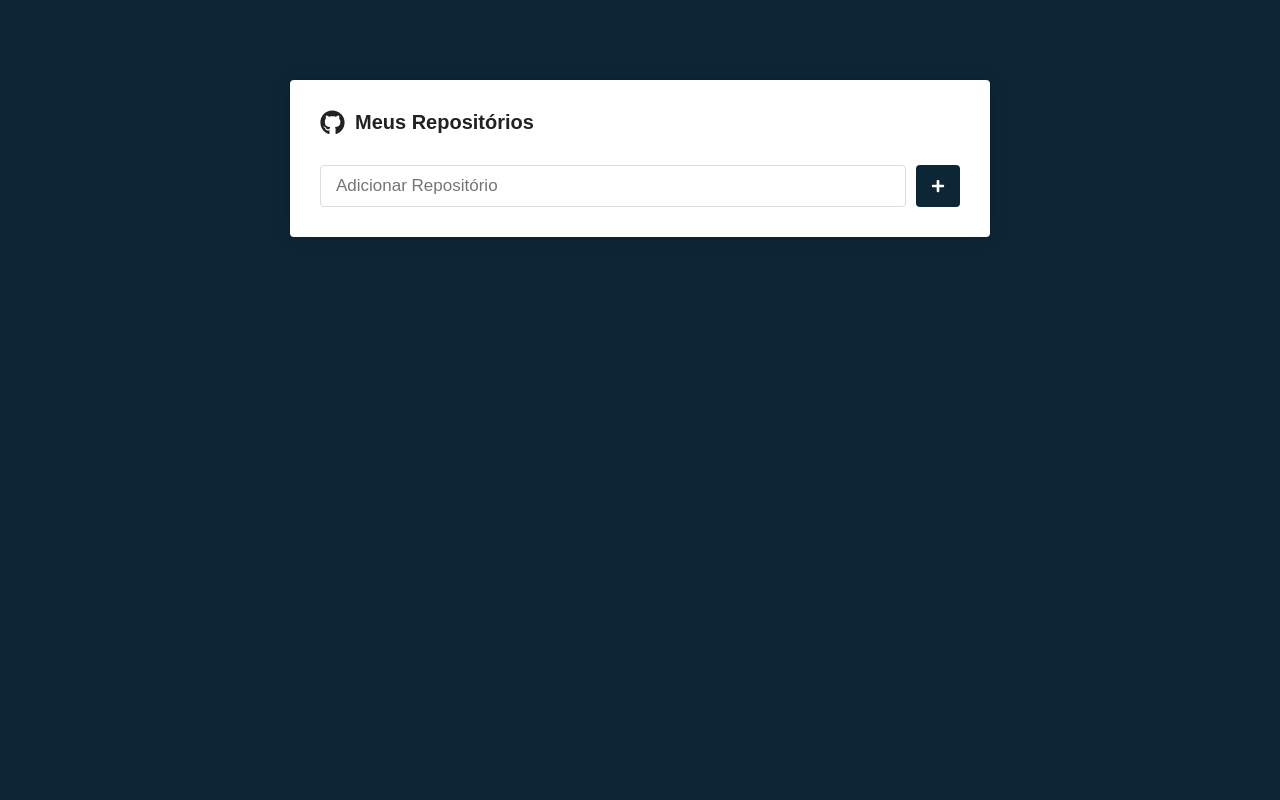
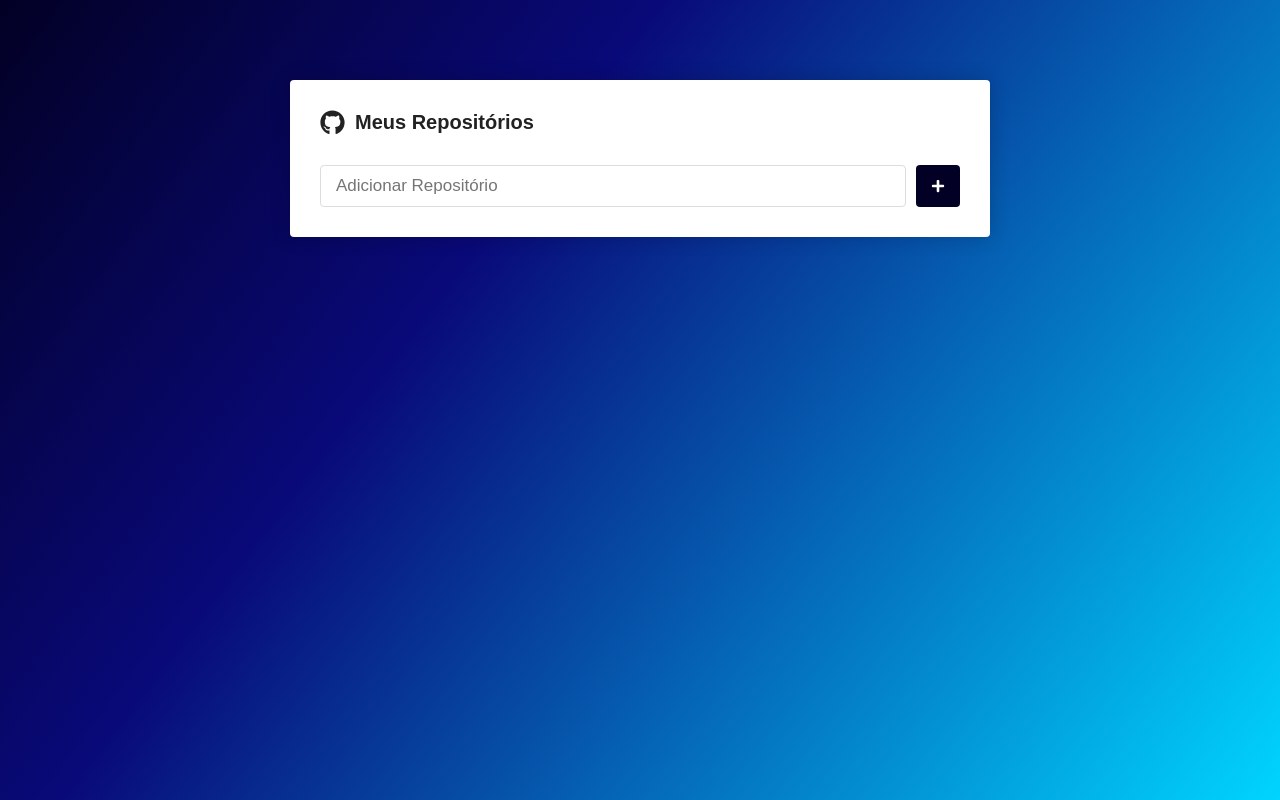
Before and after one commit to danilocucharro/fav-repo, a React (Create React App) app: page / in a window 1280 px wide. Built offline with nearby package versions, Linux system fonts and the light colour scheme.

Commit message:
novo background aplicado, e agora o app se comunica com a api do github atraves da biblioteca axios

```diff
--- a/package.json
+++ b/package.json
@@ -6,6 +6,7 @@
     "@testing-library/jest-dom": "^5.14.1",
     "@testing-library/react": "^13.0.0",
     "@testing-library/user-event": "^13.2.1",
+    "axios": "^1.4.0",
     "react": "^18.2.0",
     "react-dom": "^18.2.0",
     "react-icons": "^4.8.0",
--- a/src/pages/Main/index.js
+++ b/src/pages/Main/index.js
@@ -1,8 +1,33 @@
-import React from 'react'
+import React, { useState, useCallback } from 'react'
 import { FaGithub, FaPlus } from 'react-icons/fa'
 import { Container, Form, SubmitButton } from './styles'
 
+import api from '../../services/api'
+
 export default function Main(){
+    const [newRepo, setNewRepo] = useState('');
+    const [repositorios, setRepositorios] = useState([]);
+
+    const handleSubmit = useCallback((e)=>{
+        e.preventDefault();
+        async function submit(){
+            const response = await api.get(`repos/${newRepo}`)
+
+            const data = {//pegando algumas propriedades do JSON que a api retornou no response
+                name: response.data.full_name,
+            }
+
+            setRepositorios([...repositorios, data]);
+            setNewRepo('');
+        }
+        submit();
+    }, [newRepo, repositorios]);//quando newRepo ou repositorios foreem alterados o useCallback da function handleSubmit será executado.
+
+    function handleInputChange(e){
+        setNewRepo(e.target.value);//vai pegar o valor do input e atribuir ele a variavel newRepo
+        //console.log(newRepo)
+    }
+
     return(
         <Container>
             <h1>
@@ -10,8 +35,13 @@ export default function Main(){
                 Meus Repositórios
             </h1>
 
-            <Form onSubmit={()=> {}}>
-                <input type="text" placeholder="Adicionar Repositório" />
+            <Form onSubmit={handleSubmit}>
+                <input
+                 type="text"
+                 placeholder="Adicionar Repositório"
+                 value={newRepo}
+                 onChange={handleInputChange}
+                />
 
                 <SubmitButton>
                     <FaPlus color="#fff" size={14}/>
--- a/src/pages/Main/styles.js
+++ b/src/pages/Main/styles.js
@@ -37,10 +37,16 @@ export const Form = styled.form `
     input:hover{
         border-color: #0d2636;
     }
+
+    input:focus{
+        border-color: #0d2636;
+    }
 `;
 
-export const SubmitButton = styled.button `
-    background-color: #0d2636;
+export const SubmitButton = styled.button.attrs({
+    type: 'submit'
+}) `
+    background-color: rgba(2,0,36,1);
     border: 0;
     border-radius: 4px;
     margin-left: 10px;
@@ -51,6 +57,6 @@ export const SubmitButton = styled.button `
     transition: 0.2s;
 
     &:hover{
-        opacity: 0.9;
+        rotate: 90deg;
     }
 `;
--- /dev/null
+++ b/src/services/api.js
@@ -0,0 +1,8 @@
+//criando uma baseURL
+import axios from 'axios';
+
+const api = axios.create({
+    baseURL: 'https://api.github.com'
+});
+
+export default api;
--- a/src/styles/global.js
+++ b/src/styles/global.js
@@ -13,7 +13,8 @@ export default createGlobalStyle`
     }
 
     body {
-        background-color: #0d2636 ;
+        background: rgb(2,0,36);
+        background: linear-gradient(127deg, rgba(2,0,36,1) 0%, rgba(9,9,121,1) 35%, rgba(0,212,255,1) 100%);
         font-size: 14px;
         -webkit-font-smoothing: antialiased !important;
     }
```
Also changed, not shown: .pnp.cjs, public/manifest.json, 1 other file (tests, documents, lock files or other folders).
